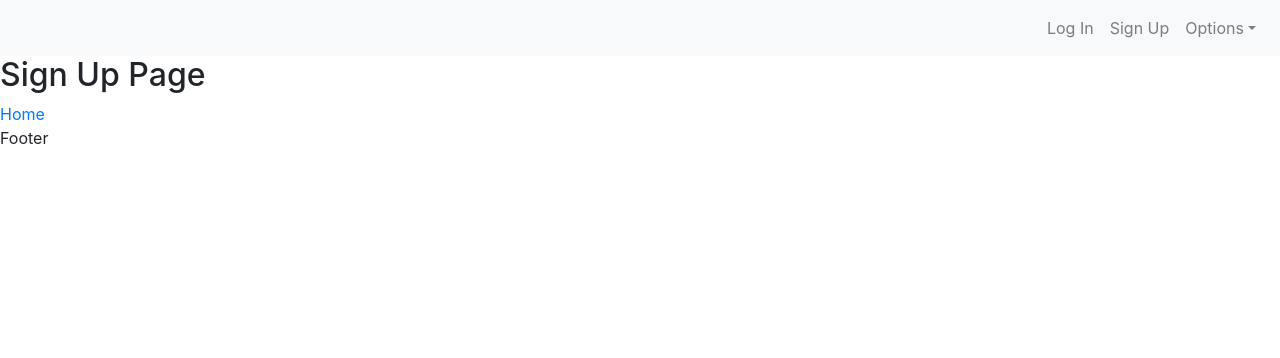
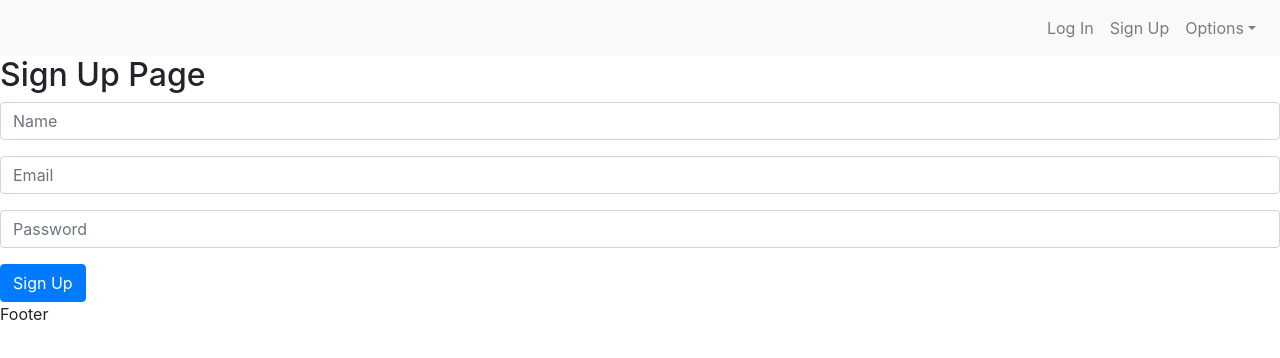
Before and after one commit to DarinGeorge/Cookie-Auth, a Next.js app in the folder client/: page /auth/signup in a window 1280 px wide. Shown: the top 358 px of the page. Built offline with nearby package versions, Linux system fonts and the light colour scheme.

Commit message:
Created form view for sign up page

```diff
--- /dev/null
+++ b/client/components/auth/SignUp.js
@@ -0,0 +1,64 @@
+import { useState } from 'react';
+
+const SignUp = () => {
+	const [values, setValues] = useState({
+		name: '',
+		email: '',
+		password: '',
+		error: '',
+		loading: false,
+		message: '',
+		showForm: true
+	});
+
+	const { name, email, password, error, loading, message, showForm } = values;
+
+	const handleSubmit = e => {
+		e.preventDefault();
+		console.table({ name, email, password, error, loading, message, showForm });
+	};
+
+	const handleChange = name => e => {
+		setValues({ ...values, error: false, [name]: e.target.value });
+	};
+
+	const SignUpForm = () => {
+		return (
+			<form onSubmit={handleSubmit}>
+				<div className='form-group'>
+					<input
+						value={name}
+						onChange={handleChange('name')}
+						type='text'
+						className='form-control'
+						placeholder='Name'
+					/>
+				</div>
+				<div className='form-group'>
+					<input
+						value={email}
+						onChange={handleChange('email')}
+						type='email'
+						className='form-control'
+						placeholder='Email'
+					/>
+				</div>
+				<div className='form-group'>
+					<input
+						value={password}
+						onChange={handleChange('password')}
+						type='password'
+						className='form-control'
+						placeholder='Password'
+					/>
+				</div>
+				<button type='submit' className='btn btn-primary'>
+					Sign Up
+				</button>
+			</form>
+		);
+	};
+	return <>{SignUpForm()}</>;
+};
+
+export default SignUp;
--- a/client/pages/auth/login.js
+++ b/client/pages/auth/login.js
@@ -1,4 +1,4 @@
-import Base from '../../components/Layout/Base';
+import Base from '../../components/layout/Base';
 
 const Login = () => {
 	return (
--- a/client/pages/auth/signup.js
+++ b/client/pages/auth/signup.js
@@ -1,13 +1,11 @@
-import Base from '../../components/Layout/Base';
-import Link from 'next/link';
+import Base from '../../components/layout/Base';
+import SignUp from '../../components/auth/SignUp';
 
 const Signup = () => {
 	return (
 		<Base>
 			<h2>Sign Up Page</h2>
-			<Link href='/'>
-				<a>Home</a>
-			</Link>
+			<SignUp />
 		</Base>
 	);
 };
--- a/client/pages/index.js
+++ b/client/pages/index.js
@@ -1,4 +1,4 @@
-import Base from '../components/Layout/Base';
+import Base from '../components/layout/Base';
 import Link from 'next/link';
 
 const Index = () => {
```
